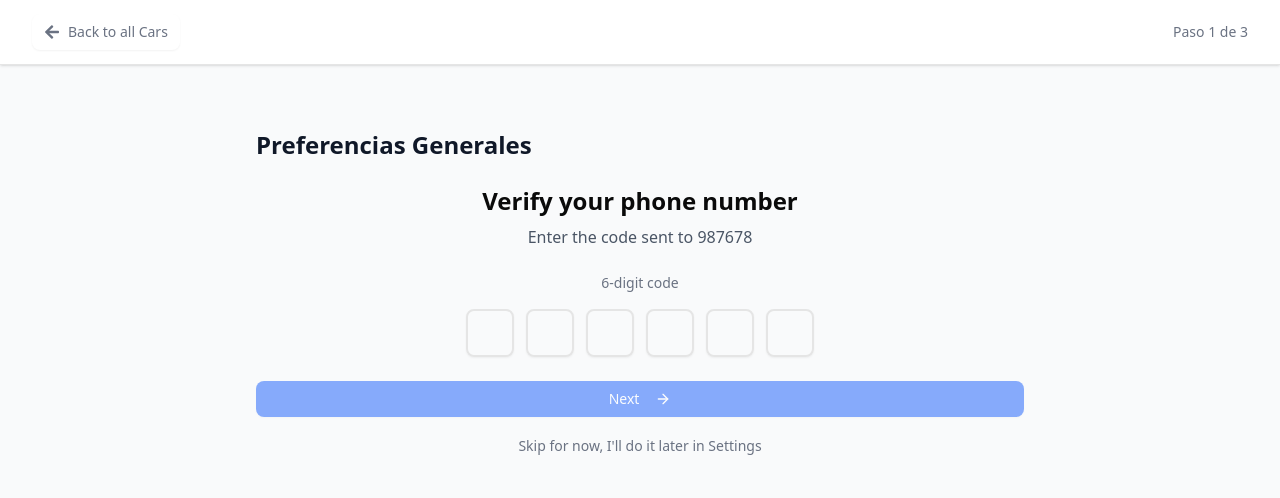
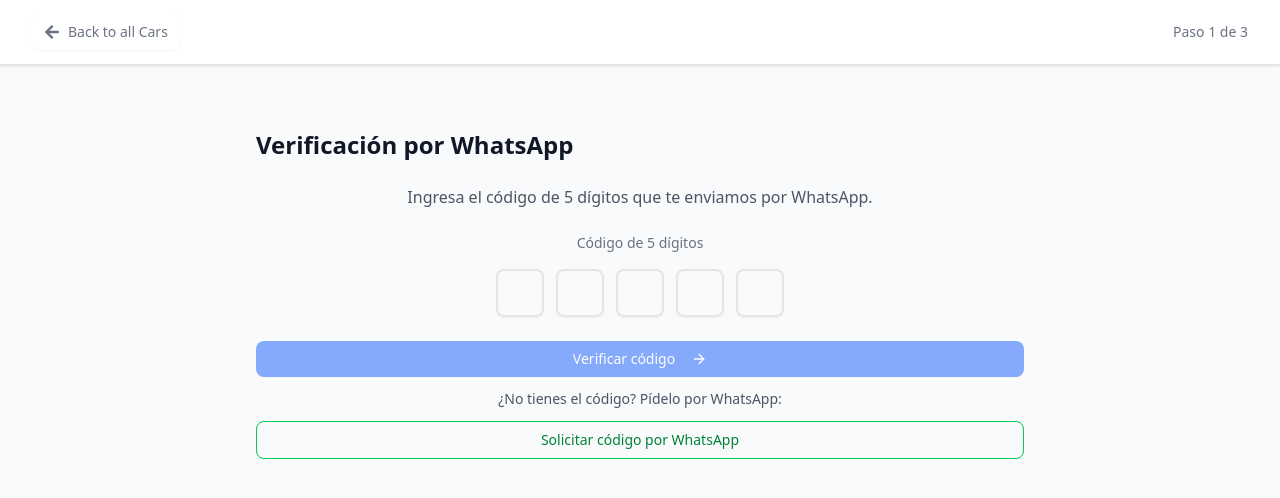
Before and after one commit to PSskal/PsskalCarsfrontend, a Next.js app: page /sell-car in a window 1280 px wide. Shown: the top 498 px of the page. Built offline with nearby package versions, Linux system fonts and the light colour scheme; no server answers.

Commit message:
add verification

```diff
--- a/src/app/components/sell-car/Verification.jsx
+++ b/src/app/components/sell-car/Verification.jsx
@@ -5,14 +5,10 @@
 import { ArrowRight } from "lucide-react";
 
 const Verification = ({ data, onUpdate, onVerified }) => {
-  const [verificationCode, setVerificationCode] = useState([
-    "",
-    "",
-    "",
-    "",
-    "",
-    "",
-  ]);
+  const CODE_LENGTH = 5;
+  const [verificationCode, setVerificationCode] = useState(
+    Array(CODE_LENGTH).fill("")
+  );
 
   const inputsRef = useRef([]);
 
@@ -23,7 +19,7 @@
       next[index] = value.slice(0, 1);
       return next;
     });
-    if (value && index < 5) {
+    if (value && index < CODE_LENGTH - 1) {
       inputsRef.current[index + 1]?.focus();
     }
   };
@@ -44,7 +40,7 @@
     } else if (key === "ArrowLeft" && index > 0) {
       e.preventDefault();
       inputsRef.current[index - 1]?.focus();
-    } else if (key === "ArrowRight" && index < 5) {
+    } else if (key === "ArrowRight" && index < CODE_LENGTH - 1) {
       e.preventDefault();
       inputsRef.current[index + 1]?.focus();
     }
@@ -54,15 +50,15 @@
     const pasted = (e.clipboardData.getData("text") || "").replace(/\D/g, "");
     if (!pasted) return;
     e.preventDefault();
-    const chars = pasted.slice(0, 6).split("");
+    const chars = pasted.slice(0, CODE_LENGTH).split("");
     setVerificationCode((prev) => {
       const next = [...prev];
-      for (let i = 0; i < 6; i += 1) {
+      for (let i = 0; i < CODE_LENGTH; i += 1) {
         next[i] = chars[i] || "";
       }
       return next;
     });
-    const focusIndex = Math.min(chars.length, 5);
+    const focusIndex = Math.min(chars.length, CODE_LENGTH - 1);
     inputsRef.current[focusIndex]?.focus();
   };
 
@@ -70,11 +66,11 @@
     const code = verificationCode.join("");
     console.log(code);
 
-    if (code.length === 6) {
+    if (code.length === CODE_LENGTH) {
       onVerified?.(code);
     } else {
       // minimal feedback fallback
-      alert("Ingresa los 6 dígitos del código");
+      alert("Ingresa los 5 dígitos del código");
     }
   };
 
@@ -86,20 +82,19 @@
     <div className="p-8">
       <div className="mb-6">
         <h2 className="text-2xl font-bold text-gray-900 mb-2">
-          Preferencias Generales
+          Verificación por WhatsApp
         </h2>
       </div>
       <div className="space-y-8">
         {/* Contact Method */}
 
         <div className="text-center">
-          <h2 className="text-2xl font-semibold mb-2">
-            Verify your phone number
-          </h2>
-          <p className="text-gray-600 mb-6">Enter the code sent to 987678 </p>
+          <p className="text-gray-600 mb-6">
+            Ingresa el código de 5 dígitos que te enviamos por WhatsApp.
+          </p>
 
           <div className="mb-2">
-            <p className="text-sm text-gray-500 mb-4">6-digit code</p>
+            <p className="text-sm text-gray-500 mb-4">Código de 5 dígitos</p>
             <div className="flex justify-center gap-3 mb-6">
               {verificationCode.map((digit, index) => (
                 <Input
@@ -122,21 +117,28 @@
             </div>
           </div>
 
+          <div className="space-y-3">
             <Button
               onClick={verifyCode}
-            className="w-full bg-blue-600 hover:bg-blue-700 text-white mb-4"
+              className="w-full bg-blue-600 hover:bg-blue-700 text-white"
               disabled={verificationCode.some((digit) => !digit)}
             >
-            Next
+              Verificar código
               <ArrowRight className="w-4 h-4 ml-2" />
             </Button>
 
-          <button
-            onClick={onClose}
-            className="text-gray-500 text-sm hover:text-gray-700"
+            <div className="text-sm text-gray-600">
+              ¿No tienes el código? Pídelo por WhatsApp:
+            </div>
+            <a
+              href="https://wa.me/51900878539?text=Hola%2C%20necesito%20el%20c%C3%B3digo%20de%20verificaci%C3%B3n%20para%20vender%20mi%20carro."
+              target="_blank"
+              rel="noopener noreferrer"
+              className="inline-flex w-full items-center justify-center rounded-md border border-green-500 px-4 py-2 text-sm font-medium text-green-700 hover:bg-green-50 focus:outline-none focus:ring-2 focus:ring-green-500 focus:ring-offset-2"
             >
-            Skip for now, I'll do it later in Settings
-          </button>
+              Solicitar código por WhatsApp
+            </a>
+          </div>
         </div>
       </div>
     </div>
```
Lines whose indentation alone changed are shown as unchanged.
